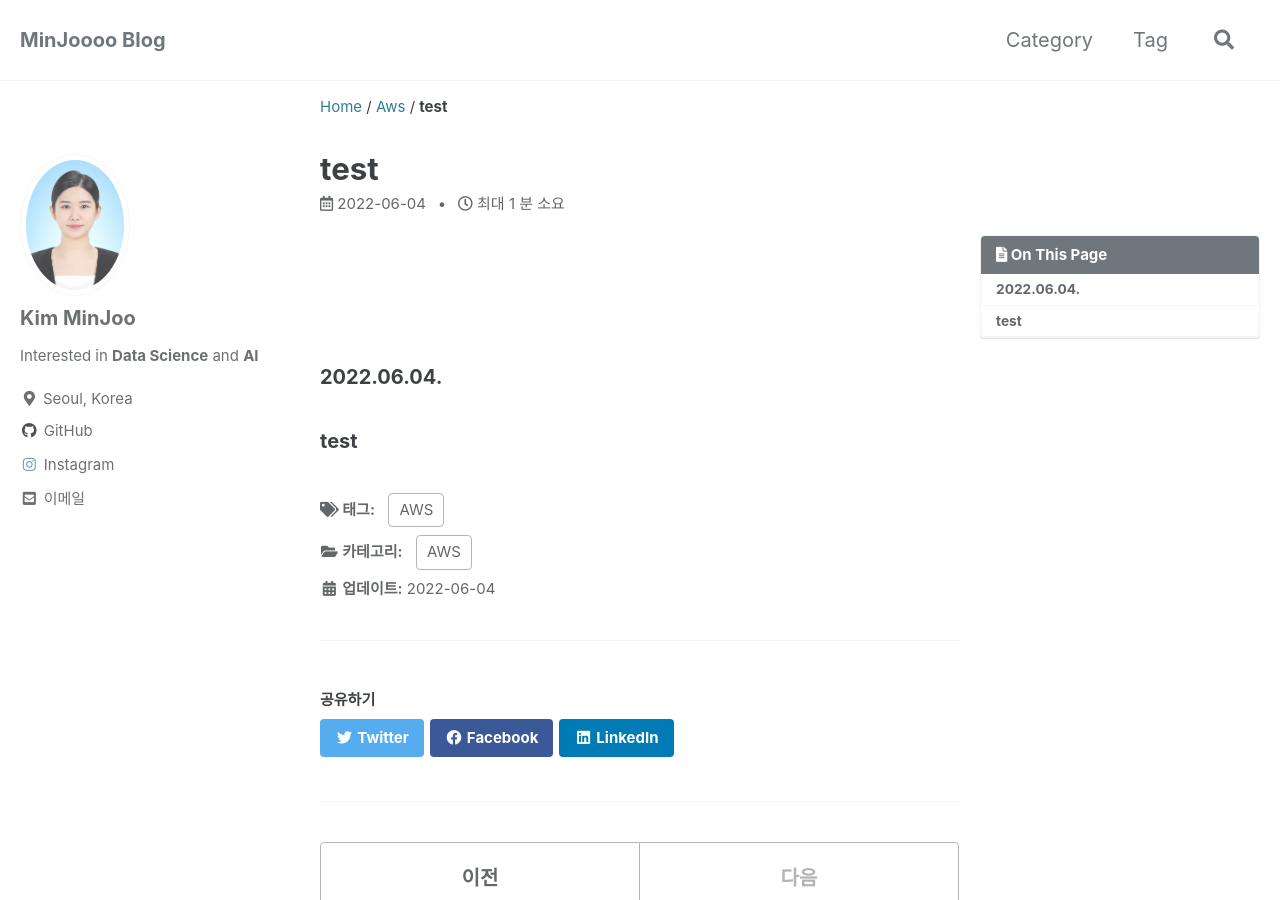
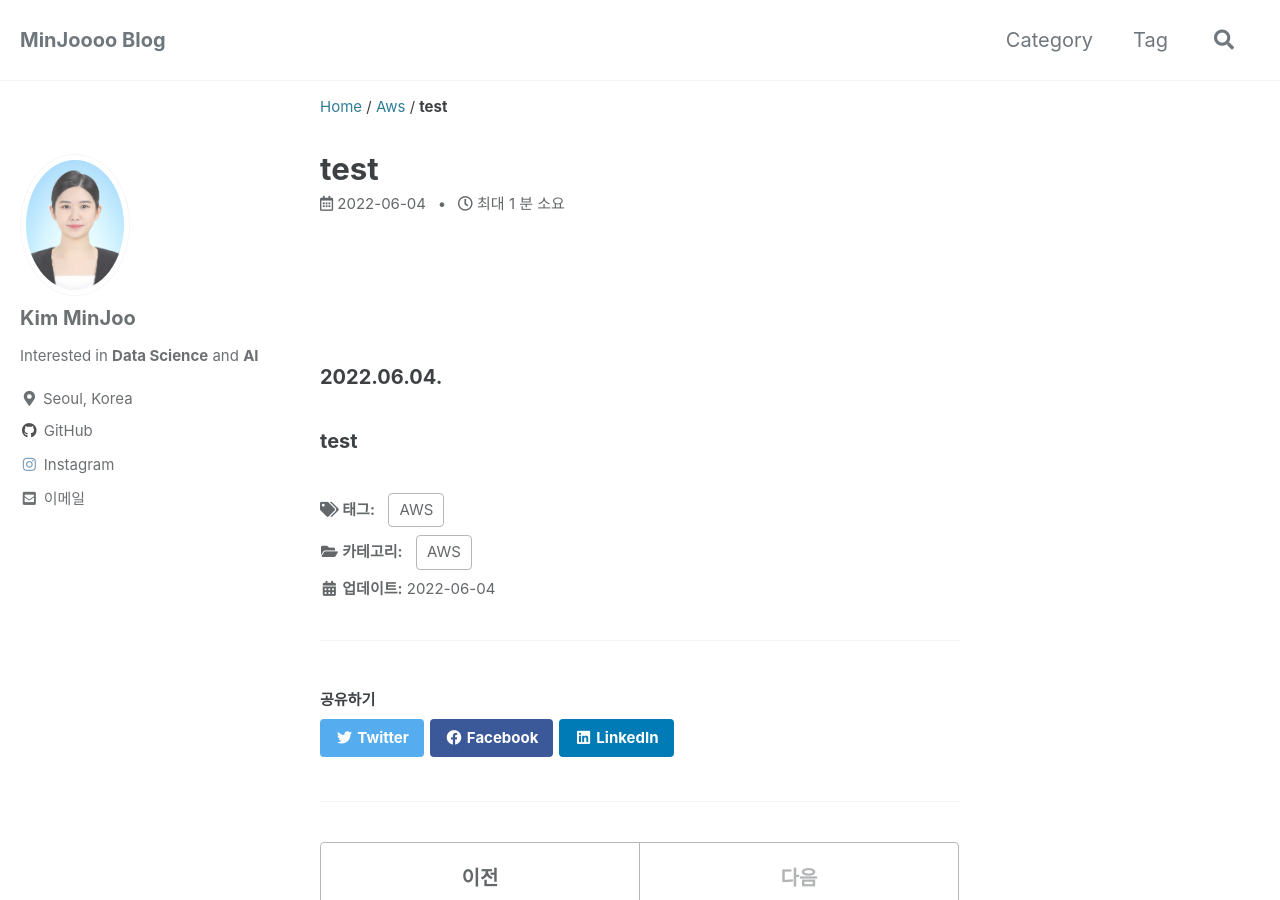
Before and after one commit to MinJoooo/minjoooo.github.io, a Jekyll site: the page built from _posts/2022-06-04-test.md, in a window 1280 px wide and 900 px high. Built offline with Jekyll 4.4.1, drawn with Linux system fonts in a browser that asks for light colours; cached includes are drawn as plain includes; some web fonts are replaced; comment, search, counter and statistics services are not loaded; part of the change alters nothing that is shown.

Commit message:
Update 2022-06-04-test.md

```diff
--- a/_posts/2022-06-04-test.md
+++ b/_posts/2022-06-04-test.md
@@ -3,8 +3,7 @@ layout: single
 title: "test"
 categories: AWS
 tag: [AWS]
-toc: true
-future: true
+toc: false
 published: true
 ---
 
```
